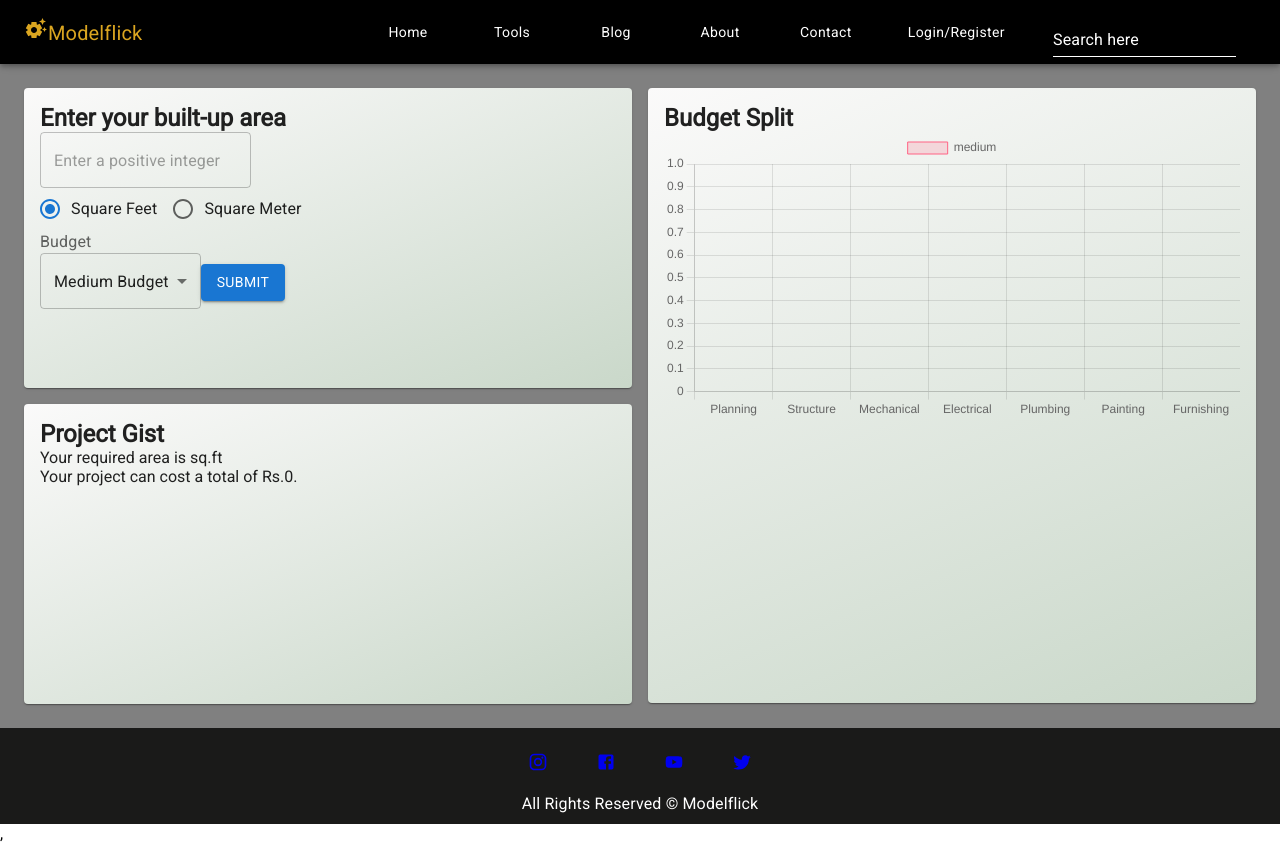
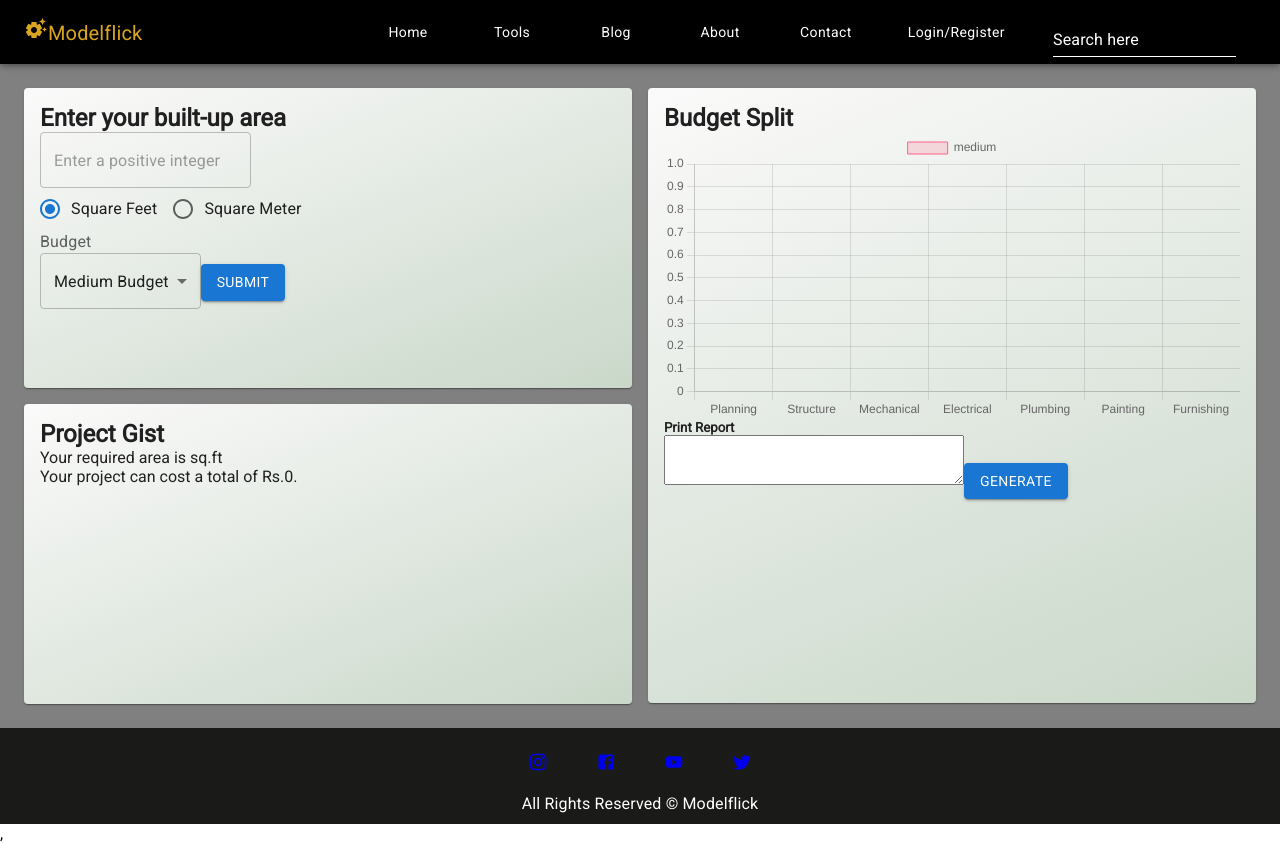
Before and after one commit to Arunarchitect/arunreact, a React (Vite) app: page /test in a window 1280 px wide. Built offline with nearby package versions, Linux system fonts and the light colour scheme.

Commit message:
added the jsPDF featurewith continuous text

```diff
--- a/package.json
+++ b/package.json
@@ -23,6 +23,7 @@
     "chartjs-plugin-annotation": "^3.0.1",
     "date-fns": "^2.30.0",
     "dayjs": "^1.11.10",
+    "jspdf": "^2.5.1",
     "react": "^18.2.0",
     "react-chartjs-2": "^5.2.0",
     "react-dom": "^18.2.0",
--- /dev/null
+++ b/src/PDF/PdfGenerator.css
@@ -0,0 +1,4 @@
+.txt{
+    height: 50px;
+    width: 300px;
+}
--- /dev/null
+++ b/src/PDF/PdfGenerator.jsx
@@ -0,0 +1,47 @@
+import React from 'react';
+import { jsPDF } from 'jspdf';
+import './PdfGenerator.css';
+import constructImage from '../images/construct.png'; // Update the path accordingly
+import { Button } from '@mui/material';
+
+function PdfGenerator() {
+  const jspdf = new jsPDF('p', 'pt', 'letter');
+
+  const handleSubmit = (e) => {
+    e.preventDefault();
+    const val = e.target.txt.value;
+
+    const data = {
+      callback: function (jspdf) {
+        jspdf.save('demo.pdf');
+      },
+      margin: [10, 10, 10, 10],
+      autoPaging: 'text',
+    };
+
+    const image = new Image();
+    image.src = constructImage;
+
+    const h5Content = document.querySelector('h5').innerText.replace(/\n/g, ' ');
+
+    // to display the words headings etc continuous in a line , Use <span> with the properties whitespace nowrap etc.
+
+    const formattedContent = `<div style="font-family: 'Times New Roman'; font-style: italic; font-size: 16px;"><span style="white-space: nowrap;">${h5Content}</span></div><br/><span style="white-space: nowrap;">${val}</span><br/><img src="${image.src}" />`;
+
+    jspdf.html(formattedContent, data);
+  };
+
+  return (
+    <div>
+      <h5>Print Report</h5>
+      <form onSubmit={(e) => handleSubmit(e)}>
+        <textarea  className="txt" name="txt" />
+        <Button type="submit" variant="contained">
+          Generate
+        </Button>
+      </form>
+    </div>
+  );
+}
+
+export default PdfGenerator;
--- a/src/pages/Home.jsx
+++ b/src/pages/Home.jsx
@@ -11,7 +11,7 @@ const Home = () => {
           <div className="headerContainer">
             <h1>Modelflick</h1>
             <p>Design Assistance!</p>
-            <Link to="/menu">
+            <Link to="/tools">
             <button>
               Explore our Tools!
             </button>
--- a/src/pages/tools/Test.jsx
+++ b/src/pages/tools/Test.jsx
@@ -6,6 +6,7 @@ import Stack from '@mui/material/Stack'
 import '../../styles/Dash.css'
 import BarChart from '../../charts/BarChart';
 import { FormControl } from '@mui/base/FormControl'
+import PdfGenerator from '../../PDF/PdfGenerator';
 
 const Test = () => {
   const [inputValue, setInputValue] = useState('');
@@ -116,6 +117,7 @@ const Test = () => {
               <CardContent>
                 <h2>Budget Split</h2>
                 <BarChart title={displayedValue} budget={budget} unit={selectedUnit} onEntryValueChange={handleEntryValueChange} /> {/* Pass displayedValue and selectedUnit as props */}
+                <PdfGenerator />
               </CardContent>
             </Card>
           </Grid>
```
Also changed, not shown: 1 other file (tests, documents, lock files or other folders).
